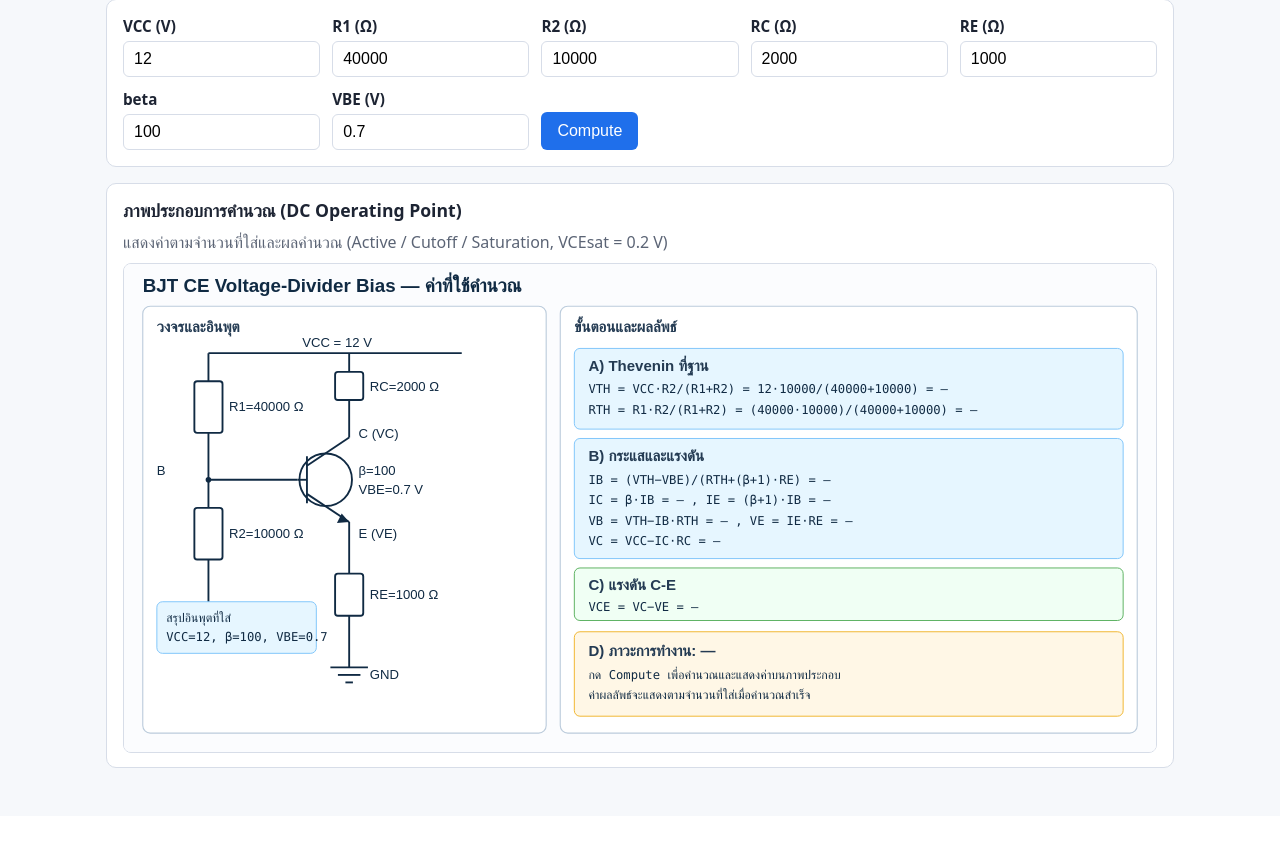
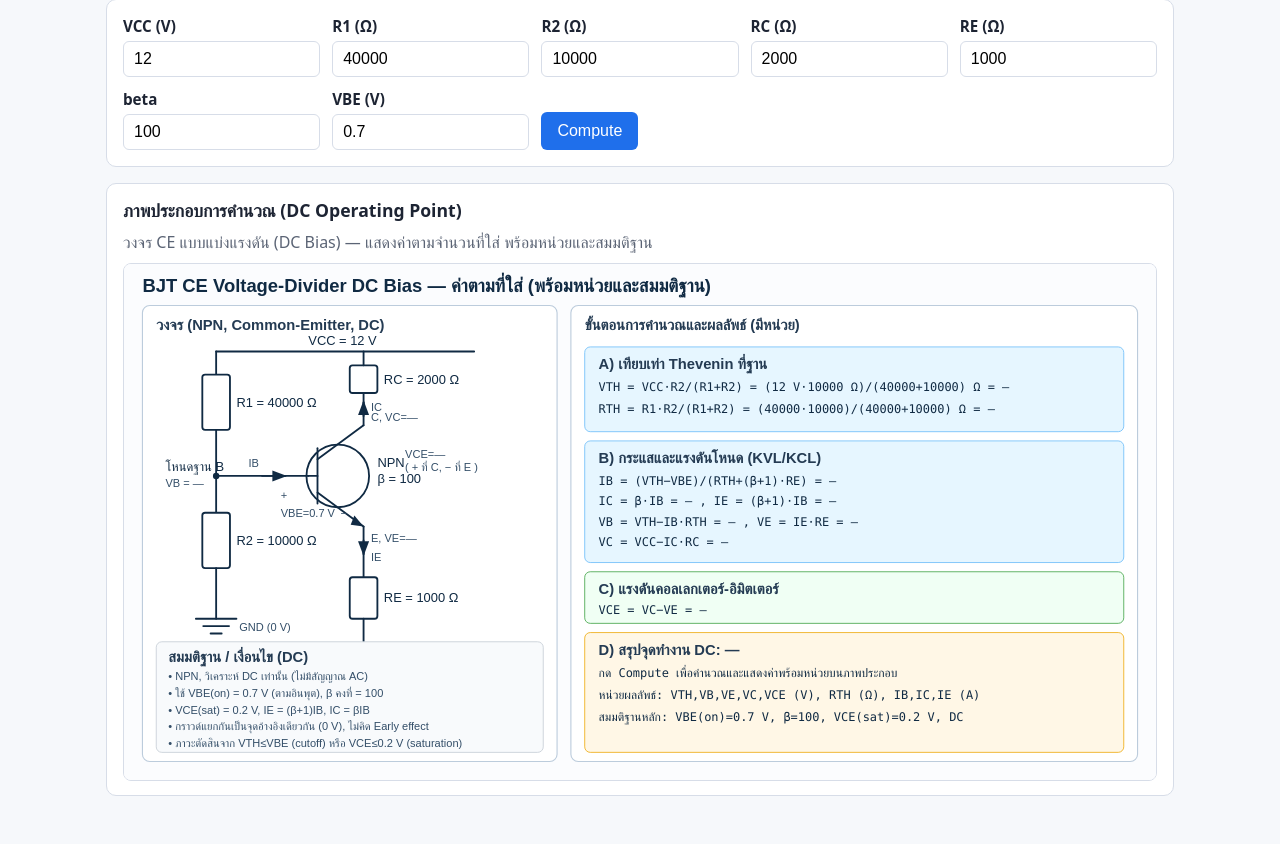
Before and after one commit to bank3939/gitlab, a Flask app: page / in a window 1280 px wide. Shown: the part 112-956 px from the top of the page. Before the commit the page ends 880 px from the top, so only its background shows below. Run offline with Flask 3, Linux system fonts and the light colour scheme.

Commit message:
feat: clarify DC bias illustration with units and assumptions

```diff
--- a/templates/index.html
+++ b/templates/index.html
@@ -24,96 +24,134 @@
 
     <section class="panel illustration">
       <h2>ภาพประกอบการคำนวณ (DC Operating Point)</h2>
-      <p class="muted">แสดงค่าตามจำนวนที่ใส่และผลคำนวณ (Active / Cutoff / Saturation, VCEsat = 0.2 V)</p>
+      <p class="muted">วงจร CE แบบแบ่งแรงดัน (DC Bias) — แสดงค่าตามจำนวนที่ใส่ พร้อมหน่วยและสมมติฐาน</p>
       {% set has = result is not none and (result.errors|length == 0) %}
       {% macro fmt(v, unit='') -%}
         {%- if v is none -%}—{%- else -%}{{ "%.6g"|format(v) }}{% if unit %} {{ unit }}{% endif %}{%- endif -%}
       {%- endmacro %}
-      <svg class="calc-illustration" viewBox="0 0 1100 520" xmlns="http://www.w3.org/2000/svg" role="img" aria-label="ภาพประกอบการคำนวณ BJT CE DC Bias พร้อมค่าที่ใส่">
-        <style>
-          .t{font:700 20px Arial,sans-serif;fill:#102a43}.s{font:600 16px Arial,sans-serif;fill:#243b53}
-          .l{font:14px Arial,sans-serif;fill:#102a43}.m{font:13px Consolas,monospace;fill:#102a43}
-          .box{fill:#fff;stroke:#bcccdc;stroke-width:1.2}.in{fill:#e6f6ff;stroke:#7cc4fa}
-          .out{fill:#f0fff4;stroke:#57ae5b}.warnb{fill:#fff7e6;stroke:#f0b429}
-          .wire{stroke:#102a43;stroke-width:2;fill:none}.res{stroke:#102a43;stroke-width:2;fill:#fff}
-        </style>
-        <rect x="0" y="0" width="1100" height="520" fill="#fbfcfe"/>
-        <text class="t" x="20" y="30">BJT CE Voltage-Divider Bias — ค่าที่ใช้คำนวณ</text>
+      <svg class="calc-illustration" viewBox="0 0 1120 560" xmlns="http://www.w3.org/2000/svg" role="img" aria-label="ภาพประกอบการคำนวณ BJT CE DC Bias พร้อมค่าที่ใส่ หน่วย และสมมติฐาน">
+        <defs>
+          <style>
+            .t{font:700 20px Arial,sans-serif;fill:#102a43}.s{font:600 16px Arial,sans-serif;fill:#243b53}
+            .l{font:14px Arial,sans-serif;fill:#102a43}.m{font:13px Consolas,monospace;fill:#102a43}
+            .sm{font:12px Arial,sans-serif;fill:#334e68}
+            .box{fill:#fff;stroke:#bcccdc;stroke-width:1.2}.in{fill:#e6f6ff;stroke:#7cc4fa}
+            .out{fill:#f0fff4;stroke:#57ae5b}.warnb{fill:#fff7e6;stroke:#f0b429}.note{fill:#f8fafc;stroke:#cbd2d9}
+            .wire{stroke:#102a43;stroke-width:2;fill:none;stroke-linecap:round;stroke-linejoin:round}
+            .res{stroke:#102a43;stroke-width:2;fill:#fff}
+          </style>
+          <marker id="arr" markerWidth="8" markerHeight="8" refX="7" refY="3" orient="auto" markerUnits="strokeWidth">
+            <path d="M0,0 L0,6 L8,3 z" fill="#102a43"/>
+          </marker>
+        </defs>
+        <rect x="0" y="0" width="1120" height="560" fill="#fbfcfe"/>
+        <text class="t" x="20" y="30">BJT CE Voltage-Divider DC Bias — ค่าตามที่ใส่ (พร้อมหน่วยและสมมติฐาน)</text>
 
-        <!-- Circuit simplified with input values -->
-        <rect class="box" x="20" y="45" width="430" height="455" rx="8"/>
-        <text class="s" x="35" y="72">วงจรและอินพุต</text>
-        <line class="wire" x1="90" y1="95" x2="360" y2="95"/>
-        <text class="l" x="190" y="88">VCC = {{ inputs['VCC'] }} V</text>
-        <line class="wire" x1="90" y1="95" x2="90" y2="125"/>
-        <rect class="res" x="75" y="125" width="30" height="55" rx="3"/><text class="l" x="112" y="157">R1={{ inputs['R1'] }} Ω</text>
-        <line class="wire" x1="90" y1="180" x2="90" y2="230"/>
-        <circle cx="90" cy="230" r="3" fill="#102a43"/><text class="l" x="35" y="225">B</text>
-        <line class="wire" x1="90" y1="230" x2="185" y2="230"/>
-        <line class="wire" x1="90" y1="230" x2="90" y2="260"/>
-        <rect class="res" x="75" y="260" width="30" height="55" rx="3"/><text class="l" x="112" y="292">R2={{ inputs['R2'] }} Ω</text>
-        <line class="wire" x1="90" y1="315" x2="90" y2="390"/>
-        <!-- ground for R2 -->
-        <line class="wire" x1="70" y1="390" x2="110" y2="390"/>
-        <line class="wire" x1="78" y1="398" x2="102" y2="398"/>
-        <line class="wire" x1="86" y1="406" x2="94" y2="406"/>
-        <text class="l" x="112" y="402">GND</text>
-        <!-- transistor -->
-        <line class="wire" x1="195" y1="205" x2="195" y2="255"/>
-        <line class="wire" x1="195" y1="230" x2="185" y2="230"/>
-        <line class="wire" x1="195" y1="215" x2="240" y2="185"/>
-        <line class="wire" x1="195" y1="245" x2="240" y2="275"/>
-        <polygon points="232,266 240,275 227,276" fill="#102a43"/>
-        <circle cx="215" cy="230" r="28" class="wire"/>
-        <text class="l" x="250" y="225">β={{ inputs['beta'] }}</text>
-        <text class="l" x="250" y="245">VBE={{ inputs['VBE'] }} V</text>
-        <text class="l" x="250" y="185">C (VC)</text><text class="l" x="250" y="292">E (VE)</text>
-        <line class="wire" x1="240" y1="185" x2="240" y2="145"/>
-        <rect class="res" x="225" y="115" width="30" height="30" rx="3"/><text class="l" x="262" y="135">RC={{ inputs['RC'] }} Ω</text>
-        <line class="wire" x1="240" y1="115" x2="240" y2="95"/>
-        <line class="wire" x1="240" y1="275" x2="240" y2="330"/>
-        <rect class="res" x="225" y="330" width="30" height="45" rx="3"/><text class="l" x="262" y="357">RE={{ inputs['RE'] }} Ω</text>
-        <line class="wire" x1="240" y1="375" x2="240" y2="430"/>
-        <!-- ground for RE -->
-        <line class="wire" x1="220" y1="430" x2="260" y2="430"/>
-        <line class="wire" x1="228" y1="438" x2="252" y2="438"/>
-        <line class="wire" x1="236" y1="446" x2="244" y2="446"/>
-        <text class="l" x="262" y="442">GND</text>
+        <!-- Circuit -->
+        <rect class="box" x="20" y="45" width="450" height="495" rx="8"/>
+        <text class="s" x="35" y="72">วงจร (NPN, Common-Emitter, DC)</text>
 
-        <rect class="in" x="35" y="360" width="170" height="55" rx="6"/>
-        <text class="m" x="45" y="382">สรุปอินพุตที่ใส่</text>
-        <text class="m" x="45" y="402">VCC={{ inputs['VCC'] }}, β={{ inputs['beta'] }}, VBE={{ inputs['VBE'] }}</text>
+        <!-- VCC rail -->
+        <line class="wire" x1="100" y1="95" x2="380" y2="95"/>
+        <text class="l" x="200" y="88">VCC = {{ inputs['VCC'] }} V</text>
+        <line class="wire" x1="100" y1="95" x2="100" y2="120"/>
+        <rect class="res" x="85" y="120" width="30" height="60" rx="3"/><text class="l" x="122" y="155">R1 = {{ inputs['R1'] }} Ω</text>
+        <line class="wire" x1="100" y1="180" x2="100" y2="230"/>
+        <circle cx="100" cy="230" r="3.5" fill="#102a43"/>
+        <text class="l" x="45" y="225">โหนดฐาน B</text>
+        <text class="sm" x="45" y="242">VB = {{ fmt(result.VB,'V') if has else '—' }}</text>
+
+        <!-- R2 and separate ground -->
+        <line class="wire" x1="100" y1="230" x2="100" y2="270"/>
+        <rect class="res" x="85" y="270" width="30" height="60" rx="3"/><text class="l" x="122" y="305">R2 = {{ inputs['R2'] }} Ω</text>
+        <line class="wire" x1="100" y1="330" x2="100" y2="385"/>
+        <line class="wire" x1="78" y1="385" x2="122" y2="385"/>
+        <line class="wire" x1="86" y1="393" x2="114" y2="393"/>
+        <line class="wire" x1="94" y1="401" x2="106" y2="401"/>
+        <text class="sm" x="125" y="398">GND (0 V)</text>
+
+        <!-- Base to transistor -->
+        <line class="wire" x1="100" y1="230" x2="200" y2="230"/>
+        <line class="wire" x1="150" y1="230" x2="175" y2="230" marker-end="url(#arr)"/>
+        <text class="sm" x="135" y="220">IB {{ fmt(result.IB,'A') if has else '' }}</text>
+
+        <!-- NPN transistor -->
+        <line class="wire" x1="210" y1="200" x2="210" y2="260"/> <!-- base bar -->
+        <line class="wire" x1="210" y1="230" x2="200" y2="230"/>
+        <line class="wire" x1="210" y1="212" x2="260" y2="175"/> <!-- collector -->
+        <line class="wire" x1="210" y1="248" x2="260" y2="285"/> <!-- emitter -->
+        <polygon points="250,273 260,285 246,283" fill="#102a43"/> <!-- NPN emitter arrow outward -->
+        <circle cx="232" cy="230" r="34" class="wire"/>
+        <text class="l" x="275" y="220">NPN</text>
+        <text class="l" x="275" y="238">β = {{ inputs['beta'] }}</text>
+        <text class="sm" x="268" y="170">C, VC={{ fmt(result.VC,'V') if has else '—' }}</text>
+        <text class="sm" x="268" y="302">E, VE={{ fmt(result.VE,'V') if has else '—' }}</text>
+
+        <!-- RC to VCC -->
+        <line class="wire" x1="260" y1="175" x2="260" y2="140"/>
+        <line class="wire" x1="260" y1="165" x2="260" y2="150" marker-end="url(#arr)"/>
+        <text class="sm" x="268" y="160">IC {{ fmt(result.IC,'A') if has else '' }}</text>
+        <rect class="res" x="245" y="110" width="30" height="30" rx="3"/><text class="l" x="282" y="130">RC = {{ inputs['RC'] }} Ω</text>
+        <line class="wire" x1="260" y1="110" x2="260" y2="95"/>
+
+        <!-- RE and separate ground -->
+        <line class="wire" x1="260" y1="285" x2="260" y2="340"/>
+        <line class="wire" x1="260" y1="300" x2="260" y2="315" marker-end="url(#arr)"/>
+        <text class="sm" x="268" y="322">IE {{ fmt(result.IE,'A') if has else '' }}</text>
+        <rect class="res" x="245" y="340" width="30" height="45" rx="3"/><text class="l" x="282" y="367">RE = {{ inputs['RE'] }} Ω</text>
+        <line class="wire" x1="260" y1="385" x2="260" y2="440"/>
+        <line class="wire" x1="238" y1="440" x2="282" y2="440"/>
+        <line class="wire" x1="246" y1="448" x2="274" y2="448"/>
+        <line class="wire" x1="254" y1="456" x2="266" y2="456"/>
+        <text class="sm" x="285" y="453">GND (0 V)</text>
+
+        <!-- VBE, VCE polarity marks -->
+        <text class="sm" x="170" y="255">+</text><text class="sm" x="170" y="275">VBE={{ inputs['VBE'] }} V</text><text class="sm" x="235" y="275">−</text>
+        <text class="sm" x="305" y="210">VCE={{ fmt(result.VCE,'V') if has else '—' }}</text>
+        <text class="sm" x="305" y="225">( + ที่ C, − ที่ E )</text>
+
+        <!-- Assumptions -->
+        <rect class="note" x="35" y="410" width="420" height="120" rx="6"/>
+        <text class="s" x="48" y="432">สมมติฐาน / เงื่อนไข (DC)</text>
+        <text class="sm" x="48" y="452">• NPN, วิเคราะห์ DC เท่านั้น (ไม่มีสัญญาณ AC)</text>
+        <text class="sm" x="48" y="470">• ใช้ VBE(on) = {{ inputs['VBE'] }} V (ตามอินพุต), β คงที่ = {{ inputs['beta'] }}</text>
+        <text class="sm" x="48" y="488">• VCE(sat) = 0.2 V, IE = (β+1)IB, IC = βIB</text>
+        <text class="sm" x="48" y="506">• กราวด์แยกกันเป็นจุดอ้างอิงเดียวกัน (0 V), ไม่คิด Early effect</text>
+        <text class="sm" x="48" y="524">• ภาวะตัดสินจาก VTH≤VBE (cutoff) หรือ VCE≤0.2 V (saturation)</text>
 
         <!-- Calculations -->
-        <rect class="box" x="465" y="45" width="615" height="455" rx="8"/>
-        <text class="s" x="480" y="72">ขั้นตอนและผลลัพธ์</text>
+        <rect class="box" x="485" y="45" width="615" height="495" rx="8"/>
+        <text class="s" x="500" y="72">ขั้นตอนการคำนวณและผลลัพธ์ (มีหน่วย)</text>
 
-        <rect class="in" x="480" y="90" width="585" height="86" rx="6"/>
-        <text class="s" x="495" y="114">A) Thevenin ที่ฐาน</text>
-        <text class="m" x="495" y="138">VTH = VCC·R2/(R1+R2) = {{ inputs['VCC'] }}·{{ inputs['R2'] }}/({{ inputs['R1'] }}+{{ inputs['R2'] }}) = {{ fmt(result.VTH,'V') if has else '—' }}</text>
-        <text class="m" x="495" y="160">RTH = R1·R2/(R1+R2) = ({{ inputs['R1'] }}·{{ inputs['R2'] }})/({{ inputs['R1'] }}+{{ inputs['R2'] }}) = {{ fmt(result.RTH,'Ω') if has else '—' }}</text>
+        <rect class="in" x="500" y="90" width="585" height="92" rx="6"/>
+        <text class="s" x="515" y="114">A) เทียบเท่า Thevenin ที่ฐาน</text>
+        <text class="m" x="515" y="138">VTH = VCC·R2/(R1+R2) = ({{ inputs['VCC'] }} V·{{ inputs['R2'] }} Ω)/({{ inputs['R1'] }}+{{ inputs['R2'] }}) Ω = {{ fmt(result.VTH,'V') if has else '—' }}</text>
+        <text class="m" x="515" y="162">RTH = R1·R2/(R1+R2) = ({{ inputs['R1'] }}·{{ inputs['R2'] }})/({{ inputs['R1'] }}+{{ inputs['R2'] }}) Ω = {{ fmt(result.RTH,'Ω') if has else '—' }}</text>
 
-        <rect class="in" x="480" y="186" width="585" height="128" rx="6"/>
-        <text class="s" x="495" y="210">B) กระแสและแรงดัน</text>
-        <text class="m" x="495" y="234">IB = (VTH−VBE)/(RTH+(β+1)·RE) = {{ fmt(result.IB,'A') if has else '—' }}</text>
-        <text class="m" x="495" y="256">IC = β·IB = {{ fmt(result.IC,'A') if has else '—' }}   ,   IE = (β+1)·IB = {{ fmt(result.IE,'A') if has else '—' }}</text>
-        <text class="m" x="495" y="278">VB = VTH−IB·RTH = {{ fmt(result.VB,'V') if has else '—' }}   ,   VE = IE·RE = {{ fmt(result.VE,'V') if has else '—' }}</text>
-        <text class="m" x="495" y="300">VC = VCC−IC·RC = {{ fmt(result.VC,'V') if has else '—' }}</text>
+        <rect class="in" x="500" y="192" width="585" height="132" rx="6"/>
+        <text class="s" x="515" y="216">B) กระแสและแรงดันโหนด (KVL/KCL)</text>
+        <text class="m" x="515" y="240">IB = (VTH−VBE)/(RTH+(β+1)·RE) = {{ fmt(result.IB,'A') if has else '—' }}</text>
+        <text class="m" x="515" y="262">IC = β·IB = {{ fmt(result.IC,'A') if has else '—' }} ,  IE = (β+1)·IB = {{ fmt(result.IE,'A') if has else '—' }}</text>
+        <text class="m" x="515" y="284">VB = VTH−IB·RTH = {{ fmt(result.VB,'V') if has else '—' }} ,  VE = IE·RE = {{ fmt(result.VE,'V') if has else '—' }}</text>
+        <text class="m" x="515" y="306">VC = VCC−IC·RC = {{ fmt(result.VC,'V') if has else '—' }}</text>
 
-        <rect class="out" x="480" y="324" width="585" height="56" rx="6"/>
-        <text class="s" x="495" y="348">C) แรงดัน C-E</text>
-        <text class="m" x="495" y="370">VCE = VC−VE = {{ fmt(result.VCE,'V') if has else '—' }}</text>
+        <rect class="out" x="500" y="334" width="585" height="56" rx="6"/>
+        <text class="s" x="515" y="358">C) แรงดันคอลเลกเตอร์-อิมิตเตอร์</text>
+        <text class="m" x="515" y="380">VCE = VC−VE = {{ fmt(result.VCE,'V') if has else '—' }}</text>
 
         {% if has %}
-        <rect class="{{ 'warnb' if result.region != 'active' else 'out' }}" x="480" y="392" width="585" height="90" rx="6"/>
-        <text class="s" x="495" y="418">D) ภาวะการทำงาน: {{ result.region }}</text>
-        <text class="m" x="495" y="442">เงื่อนไข: cutoff เมื่อ VTH ≤ VBE หรือ IB ≤ 0, saturation เมื่อ VCE ≤ 0.2 V, มิฉะนั้น active</text>
-        <text class="m" x="495" y="464">{% if result.warnings %}คำเตือน: {{ result.warnings|join('; ') }}{% elif result.errors %}ข้อผิดพลาด: {{ result.errors|join('; ') }}{% else %}ไม่มีคำเตือน{% endif %}</text>
+        <rect class="{{ 'warnb' if result.region != 'active' else 'out' }}" x="500" y="400" width="585" height="130" rx="6"/>
+        <text class="s" x="515" y="424">D) สรุปจุดทำงาน DC: {{ result.region }}</text>
+        <text class="m" x="515" y="448">VTH={{ fmt(result.VTH,'V') }}, RTH={{ fmt(result.RTH,'Ω') }}, IB={{ fmt(result.IB,'A') }}, IC={{ fmt(result.IC,'A') }}, IE={{ fmt(result.IE,'A') }}</text>
+        <text class="m" x="515" y="470">VB={{ fmt(result.VB,'V') }}, VE={{ fmt(result.VE,'V') }}, VC={{ fmt(result.VC,'V') }}, VCE={{ fmt(result.VCE,'V') }}</text>
+        <text class="m" x="515" y="492">เกณฑ์: VTH ≤ VBE หรือ IB ≤ 0 → cutoff, VCE ≤ 0.2 V → saturation, อื่น ๆ → active</text>
+        <text class="m" x="515" y="514">{% if result.warnings %}คำเตือน: {{ result.warnings|join('; ') }}{% elif result.errors %}ข้อผิดพลาด: {{ result.errors|join('; ') }}{% else %}ไม่มีคำเตือน{% endif %}</text>
         {% else %}
-        <rect class="warnb" x="480" y="392" width="585" height="90" rx="6"/>
-        <text class="s" x="495" y="418">D) ภาวะการทำงาน: —</text>
-        <text class="m" x="495" y="442">{% if result and result.errors %}มีข้อผิดพลาดในการตรวจสอบอินพุต — แก้ไขแล้วกด Compute{% elif parse_errors %}มีข้อผิดพลาดรูปแบบอินพุต — แก้ไขแล้วกด Compute{% else %}กด Compute เพื่อคำนวณและแสดงค่าบนภาพประกอบ{% endif %}</text>
-        <text class="m" x="495" y="464">ค่าผลลัพธ์จะแสดงตามจำนวนที่ใส่เมื่อคำนวณสำเร็จ</text>
+        <rect class="warnb" x="500" y="400" width="585" height="130" rx="6"/>
+        <text class="s" x="515" y="424">D) สรุปจุดทำงาน DC: —</text>
+        <text class="m" x="515" y="448">{% if result and result.errors %}มีข้อผิดพลาดในการตรวจสอบอินพุต — แก้ไขแล้วกด Compute{% elif parse_errors %}มีข้อผิดพลาดรูปแบบอินพุต — แก้ไขแล้วกด Compute{% else %}กด Compute เพื่อคำนวณและแสดงค่าพร้อมหน่วยบนภาพประกอบ{% endif %}</text>
+        <text class="m" x="515" y="472">หน่วยผลลัพธ์: VTH,VB,VE,VC,VCE (V), RTH (Ω), IB,IC,IE (A)</text>
+        <text class="m" x="515" y="496">สมมติฐานหลัก: VBE(on)={{ inputs['VBE'] }} V, β={{ inputs['beta'] }}, VCE(sat)=0.2 V, DC</text>
         {% endif %}
       </svg>
     </section>
```
